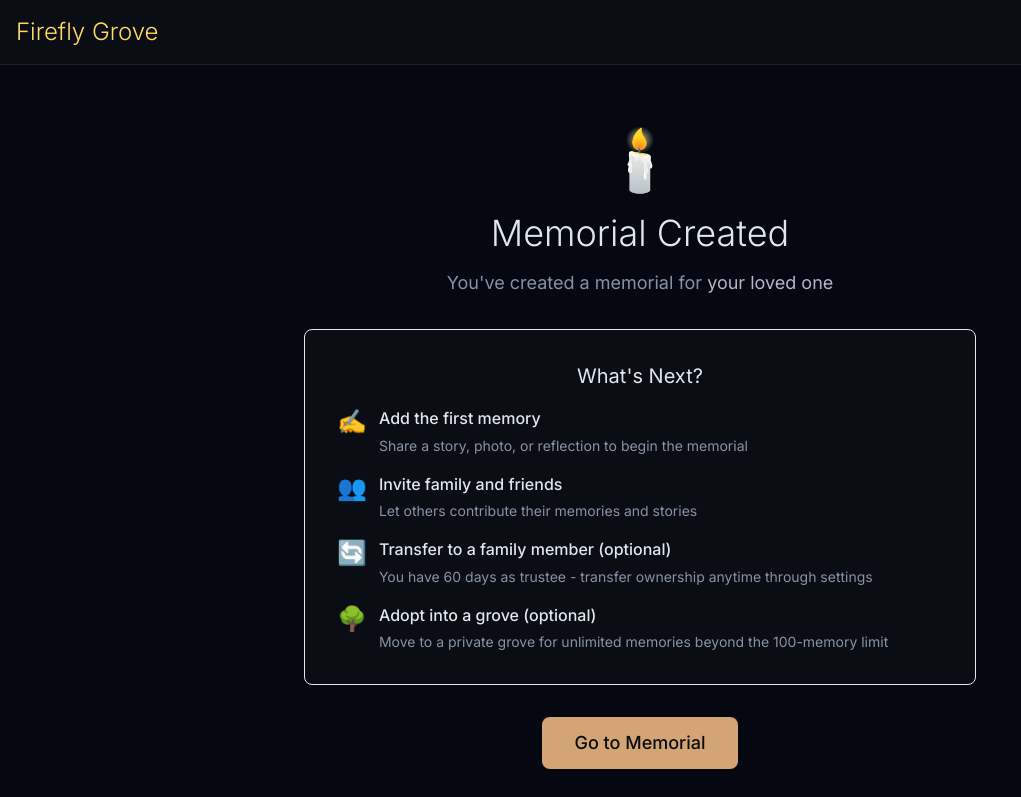
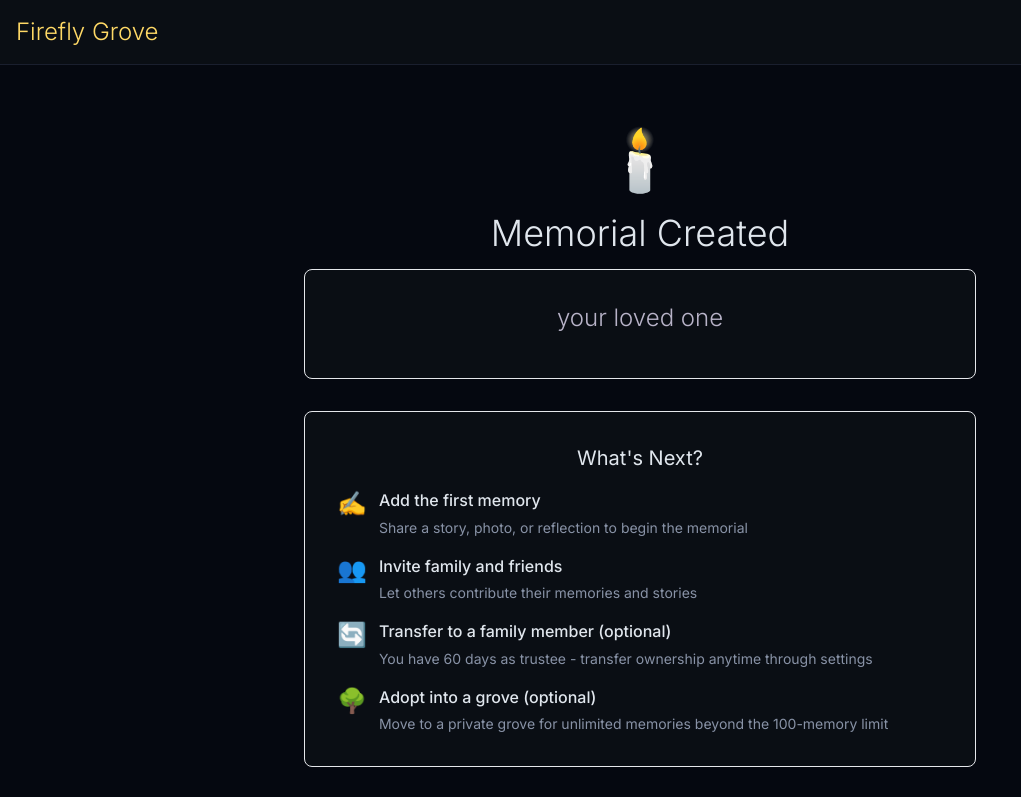
Before and after one commit to mrpoffice-collab/FireflyGrove, a Next.js app: page /memorial/created in a window 1280 px wide. Shown: the top 797 px of the page, without its empty margins (0-1021 px from the left). Built offline with nearby package versions, Linux system fonts and the light colour scheme.

Commit message:
Add grave marker style to memorial created page
Shows name, birth date, and death date in elegant memorial format:
Zakery Paul Peterson
January 15, 1990 – March 22, 2024

```diff
--- a/app/memorial/create/page.tsx
+++ b/app/memorial/create/page.tsx
@@ -127,8 +127,8 @@ export default function CreateMemorialPage() {
       const data = await res.json()
 
       if (res.ok) {
-        // Redirect to the memorial page
-        router.push(`/memorial/created?name=${encodeURIComponent(name)}`)
+        // Redirect to the memorial page with name and dates
+        router.push(`/memorial/created?name=${encodeURIComponent(name)}&birthDate=${encodeURIComponent(birthDate)}&deathDate=${encodeURIComponent(deathDate)}`)
       } else {
         setError(data.error || 'Failed to create memorial')
       }
--- a/app/memorial/created/page.tsx
+++ b/app/memorial/created/page.tsx
@@ -7,6 +7,15 @@ function MemorialCreatedContent() {
   const router = useRouter()
   const searchParams = useSearchParams()
   const name = searchParams.get('name') || 'your loved one'
+  const birthDate = searchParams.get('birthDate')
+  const deathDate = searchParams.get('deathDate')
+
+  // Format dates for display
+  const formatDate = (dateStr: string | null) => {
+    if (!dateStr) return ''
+    const date = new Date(dateStr)
+    return date.toLocaleDateString('en-US', { year: 'numeric', month: 'long', day: 'numeric' })
+  }
 
   return (
     <div className="min-h-screen bg-bg-darker">
@@ -30,9 +39,17 @@ function MemorialCreatedContent() {
             Memorial Created
           </h1>
 
-          <p className="text-text-muted text-lg mb-8">
-            You've created a memorial for <span className="text-[var(--legacy-text)]">{name}</span>
-          </p>
+          {/* Grave Marker Style Display */}
+          <div className="mb-8 py-8 px-6 bg-bg-dark border border-[var(--legacy-amber)]/30 rounded-lg">
+            <div className="text-2xl font-light text-[var(--legacy-text)] mb-3">
+              {name}
+            </div>
+            {birthDate && deathDate && (
+              <div className="text-text-muted text-sm">
+                {formatDate(birthDate)} – {formatDate(deathDate)}
+              </div>
+            )}
+          </div>
 
           <div className="bg-bg-dark border border-[var(--legacy-amber)]/30 rounded-lg p-8 mb-8">
             <h2 className="text-xl text-text-soft mb-4">What's Next?</h2>
```
